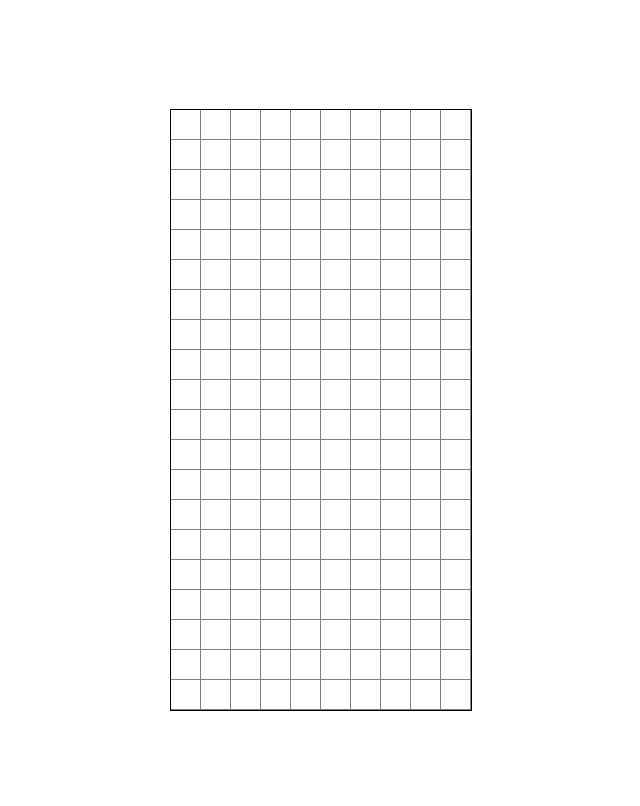
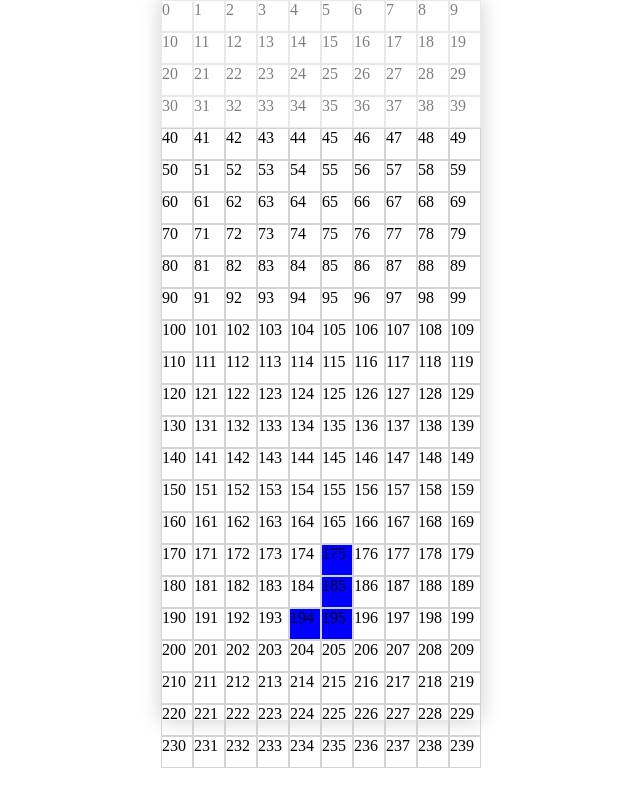
Before and after one commit to Tly1001/sei-project-one, a plain HTML site: page index.html in a window 1280 px wide. Shown: the whole page, without its empty margins (319-959 px from the left). Drawn offline with Linux system fonts and the light colour scheme.

Commit message:
scrapped everything and started again using Jacks game as a foundation, created functions for the grid, start positions for tetrominos, and a drop function, stopping at the bottom then turning the current blocks black

```diff
--- a/index.html
+++ b/index.html
@@ -6,14 +6,13 @@
   <meta name="viewport" content="width=device-width, initial-scale=1.0">
   <title>Document</title>
   <link rel="stylesheet" href="styles/main.css">
-  <script src="scripts/app.js"></script>
+  <script src="scripts/app2.js"></script>
 </head>
 
 <body>
   <main>
     <div class="container">
-      <canvas id="grid"></canvas>
-      <div class="sidebar"></div>
+      <div class="grid"></div>
     </div>
 
   </main>
--- /dev/null
+++ b/scripts/app2.js
@@ -0,0 +1,120 @@
+function init() {
+  // DOM elements
+  const grid = document.querySelector('.grid')
+  const cells = []
+
+  // grid variables
+  const width = 10
+  const height = 24
+  const cellCount = width * height
+
+  // game variables
+  let tetrominoPos = []
+  let color
+
+  function createGrid() {
+    for (let i = 0; i < cellCount; i++) {
+      const cell = document.createElement('div')
+      cell.textContent = i
+      grid.appendChild(cell)
+      cells.push(cell)
+      i < 40 ? cell.classList.add('hidden-grid') : null
+    }
+
+  }
+
+  createGrid()
+  // create tetrominos
+  const jTet = {
+    starting: [35, 34, 25, 15],
+    color: 'blue'
+  }
+
+  function changeColor(place, color) {
+    cells[place].style.backgroundColor = color
+  }
+
+  function createTetrominos(tet) {
+    tet.starting.forEach(place => {
+      changeColor(place, tet.color)
+      tetrominoPos.push(place)
+      color = tet.color
+    })
+    drop()
+  }
+
+  // drop function
+  function drop() {
+    const dropId = setInterval(() => {
+      if (tetrominoPos[0] + 10 < 239) {
+        tetrominoPos = tetrominoPos.map(pos => {
+          changeColor(pos, 'white')
+          changeColor(pos + 10, color)
+          return pos + 10
+        })
+      } else {
+        tetrominoPos.forEach(pos => {
+          changeColor(pos, 'black')
+          clearInterval(dropId)
+        })
+        return
+      }
+    }, 300)
+  }
+  // const dropId = setInterval(() => {
+
+  //   if (pos + 10 > 239) {
+  //     clearInterval(dropId)
+  //     tetrominoPos.forEach(pos => {
+  //       cells[pos].style.backgroundColor = 'black'
+  //     })
+  //     return
+  //   }
+  // }, 300)
+
+
+
+
+  createTetrominos(jTet)
+
+  // function handleKeyUp(event) {
+
+  //   // removes old class in old position
+  //   cells[tetrominoPos].classList.remove('pika')
+
+  //   const x = tetrominoPos % width
+  //   const y = Math.floor(tetrominoPos / width)
+
+  //   console.log(event.keyCode)
+  //   switch (event.keyCode) {
+  //     case 39:
+  //       if (x < width - 1)
+  //         tetrominoPos++
+  //       break
+  //     case 37:
+  //       if (x > 0)
+  //         tetrominoPos--
+  //       break
+  //     case 38:
+  //       if (y > 0)
+  //         tetrominoPos -= width
+  //       break
+  //     case 40:
+  //       if (y < width - 1)
+  //         tetrominoPos += width
+  //       break
+  //     default:
+  //       console.log('invalid key')
+  //   }
+  //   // adds class back at new position
+  //   cells[tetrominoPos].classList.add('pika')
+  // }
+
+
+
+  // Event Listeners
+  // document.addEventListener('keyup', handleKeyUp)
+
+}
+
+window.addEventListener('DOMContentLoaded', init)
--- a/styles/main.css
+++ b/styles/main.css
@@ -1,22 +1,48 @@
+* {
+  box-sizing: border-box;
+}
+
 body {
+  height: 100vh;
   margin: 0;
 }
 
-main {
+
+.container {
+  height: 100vh;
   display: flex;
-  align-items: center;
   justify-content: center;
-  align-content: center;
-  height: 820px;
+  /* align-items: center; */
 }
 
-canvas {
-  width: 300px;
-  height: 600px;
-  border: 1px solid black;
+.grid {
+  align-items: center;
+  box-shadow: 0 0 20px 0 rgba(0, 0, 0, 0.2);
+  display: flex;
+  flex-wrap: wrap;
+  height: 90%;
+  justify-content: center;
+  width: 320px;
 }
 
-.container {
-  display:flex;
+.grid div {
+  border: 1px solid lightgrey;
+  flex-grow: 1;
+  height: 32px;
+  width: 32px;
+}
 
+.hidden-grid {
+  opacity: 0.5;
 }
+
+.occupied {
+  border: 2px solid blue;
+}
+
+/* .grid div.pika {
+  background-image: url('../assets/pika-sprite.png');
+  background-repeat: no-repeat;
+  background-size: contain;
+  cursor: pointer;
+} */
```
Also changed, not shown: scripts/app.js (+6 -1 lines), 1 other file.
